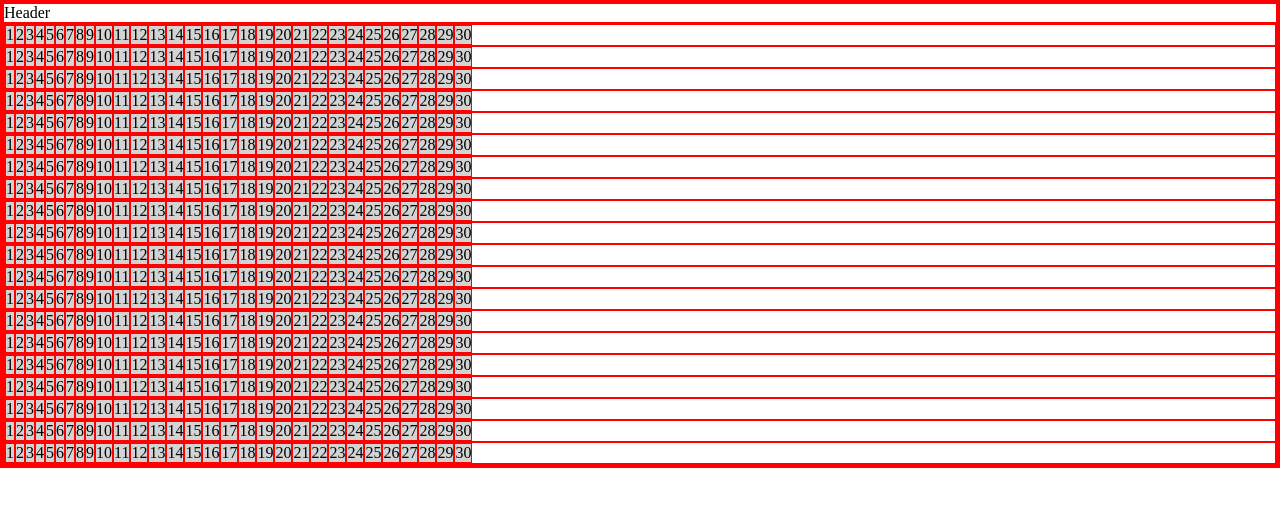
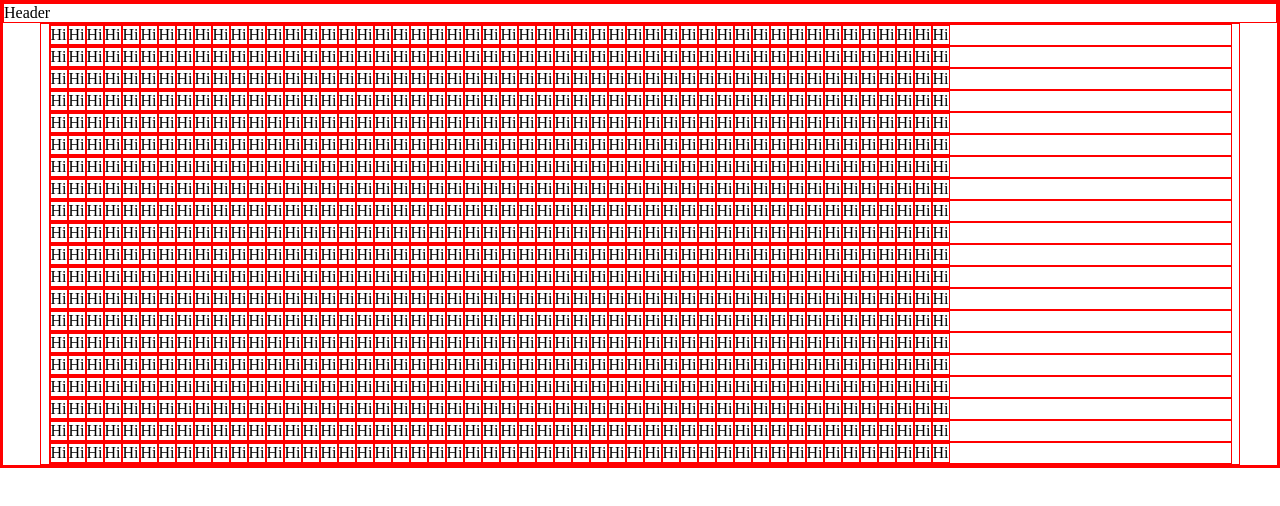
Before and after one commit to gitSuki/pathfinding-visualization, a Vue app: page / in a window 1280 px wide. Shown: the top 506 px of the page. Built offline with nearby package versions, Linux system fonts and the light colour scheme.

Commit message:
Create GridNode component

```diff
--- a/src/App.vue
+++ b/src/App.vue
@@ -1,11 +1,12 @@
 <script setup>
 import { reactive } from "vue";
+import GridNode from "./components/GridNode.vue";
 
 // creating empty 2d grid
 const grid = reactive({
   cells: [],
   rows: 20,
-  cols: 30
+  cols: 50,
 });
 
 for (let i = 0; i < grid.rows; i++) {
@@ -17,7 +18,7 @@ for (let i = 0; i < grid.rows; i++) {
   <nav>Header</nav>
   <main>
     <div class="row" v-for="i in grid.rows">
-      <div class="col" v-for="j in grid.cols">{{ j }}</div>
+      <GridNode class="col" v-for="j in grid.cols" :row="i" :col="j"></GridNode>
     </div>
   </main>
 </template>
@@ -30,13 +31,20 @@ for (let i = 0; i < grid.rows; i++) {
   border: 1px solid red;
 }
 
+main {
+  max-width: 1200px;
+  margin: 0 auto;
+  padding-left: 7.5px;
+  padding-right: 7.5px;
+}
+
 .row {
   display: flex;
 }
 
-.col {
+/* .col {
   background-color: lightgray;
   border-style:solid;
   border-width: 1px;
-}
+} */
 </style>
--- /dev/null
+++ b/src/components/GridNode.vue
@@ -0,0 +1,20 @@
+<script setup>
+import { defineProps, computed } from "vue";
+
+// coordinate data
+const props = defineProps({
+  row: Number,
+  col: Number,
+});
+
+const rowCoordinate = computed(() => props.row - 1);
+const colCoordinate = computed(() => props.col - 1);
+
+function printCoordinate() {
+  console.log("Row: " + rowCoordinate.value + " Col: " + colCoordinate.value);
+}
+</script>
+
+<template>
+  <div @click="printCoordinate">Hi</div>
+</template>
```
